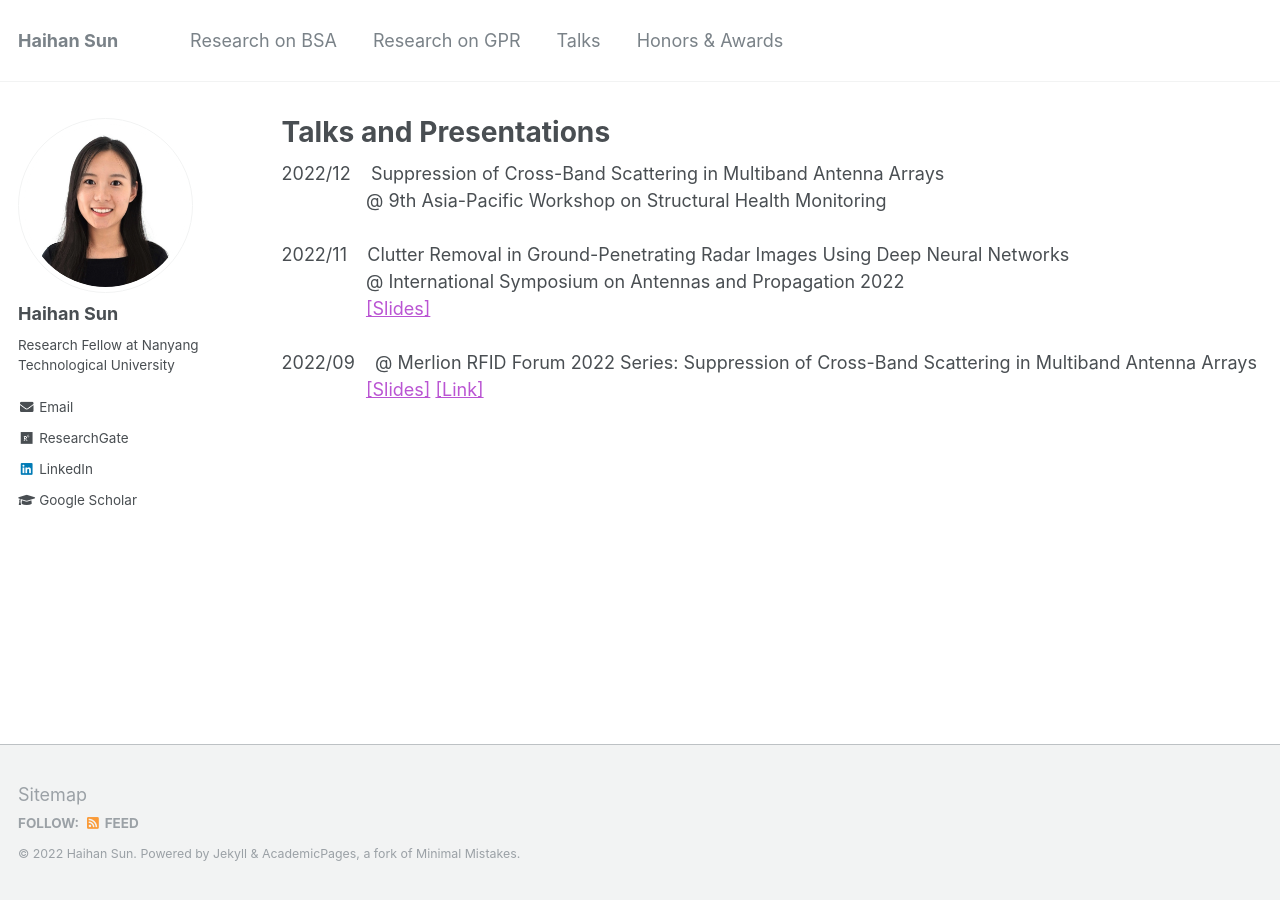
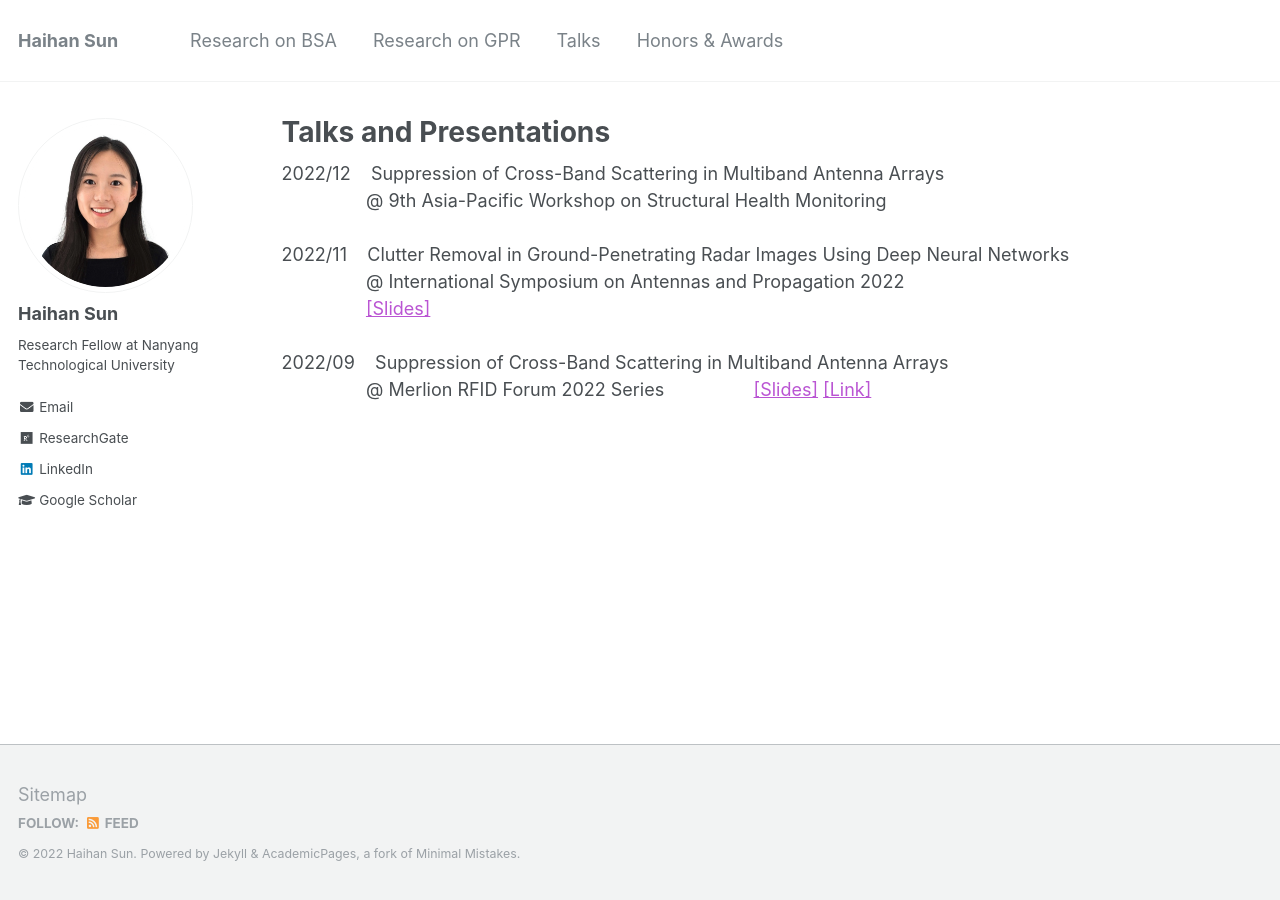
Before and after one commit to Haihan-Sun/Haihan-Sun.github.io, a Jekyll site: the page built from _pages/talks.html, in a window 1280 px wide. Built offline with Jekyll 4.4.1, drawn with Linux system fonts in a browser that asks for light colours; part of the change alters nothing that is shown.

```diff
--- a/_pages/talks.html
+++ b/_pages/talks.html
@@ -15,6 +15,7 @@ author_profile: true
 &ensp; &ensp; &ensp; &ensp; &ensp; &ensp; <a href="http://Haihan-Sun.github.io/files/ISAP2022.pdf" style="color:MediumOrchid;">[Slides]</a> <br>
 <br>
 
-2022/09 &nbsp;&nbsp; @ Merlion RFID Forum 2022 Series: Suppression of Cross-Band Scattering in Multiband Antenna Arrays <br>
+2022/09 &nbsp;&nbsp; Suppression of Cross-Band Scattering in Multiband Antenna Arrays <br>
+&ensp; &ensp; &ensp; &ensp; &ensp; &ensp; @ Merlion RFID Forum 2022 Series
 &ensp; &ensp; &ensp; &ensp; &ensp; &ensp; <a href="http://Haihan-Sun.github.io/files/Merlion_RFID_Forum_Hai-Han SUN.pdf" style="color:MediumOrchid;">[Slides]</a>
 <a href="https://r10.ieee.org/singapore-rfid/2022/09/10/merlion-rfid-forum-2022-series-suppression-of-cross-band-scattering-in-multiband-antenna-arrays/" style="color:MediumOrchid;">[Link]</a>
```
